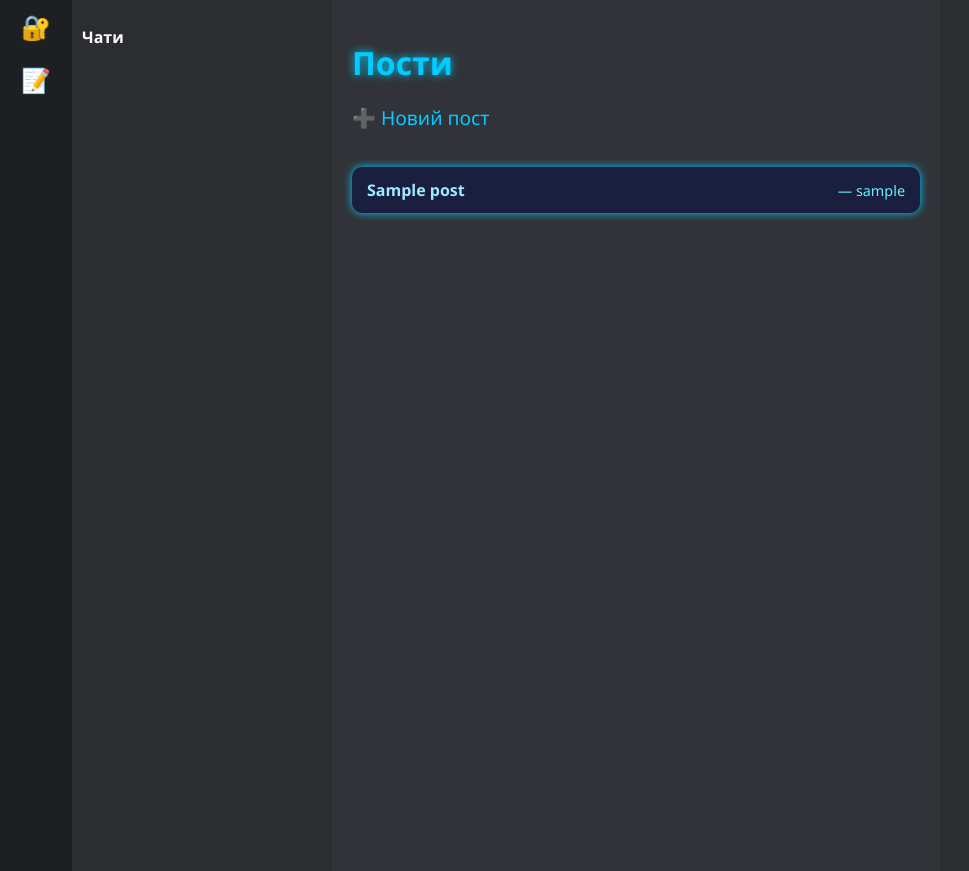
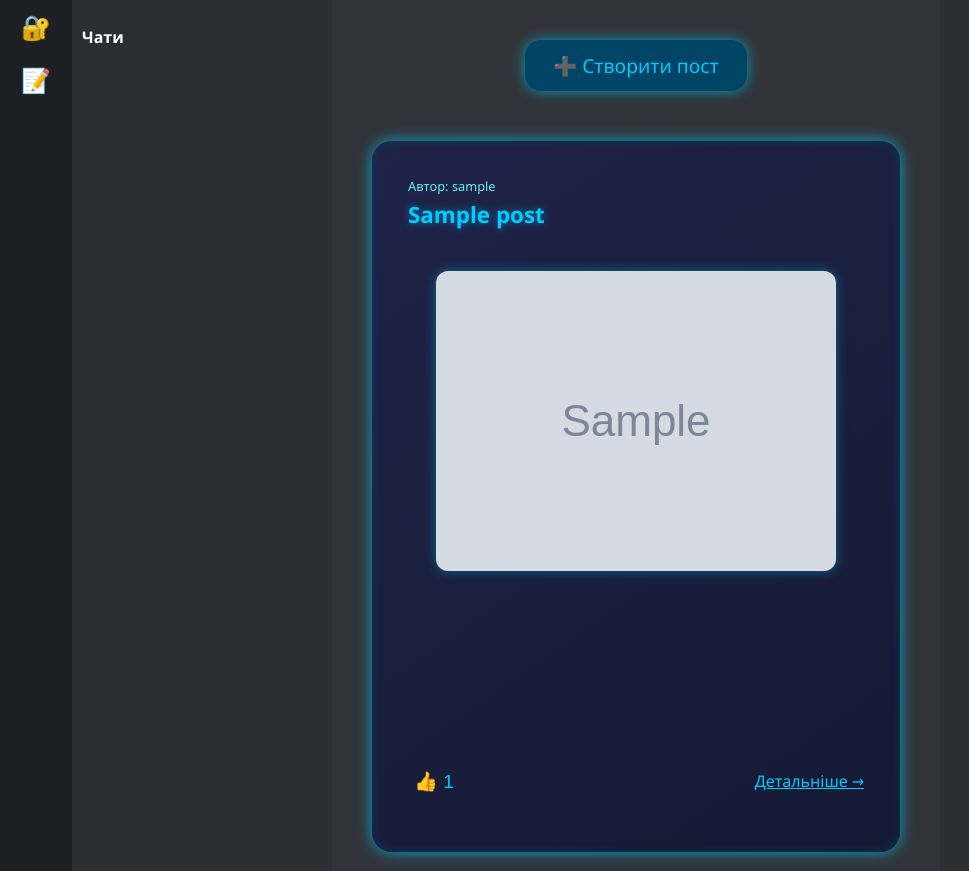
Before and after one commit to Muraridji/SocialMedia, a Django app: page /posts/post_list/ in a window 1280 px wide. Shown: the whole page, without its empty margins (0-969 px from the left). Run offline with Django 5.2, Linux system fonts and the light colour scheme; tables that the repository leaves empty hold one stand-in row (values such as "Sample post"); grey boxes marked "Sample" are stand-in pictures.

Commit message:
Refactor of posts and chats html(WebSockets skripts deleted)

```diff
--- a/chat/templatetags/custom_filters.py
+++ b/chat/templatetags/custom_filters.py
@@ -5,3 +5,7 @@ register = template.Library()
 @register.filter(name='custom_filter')
 def custom_filter(value):
     return f"custom: {value}"
+
+@register.filter(name='add_class')
+def add_class(value, css_class):
+    return value.as_widget(attrs={"class": css_class})
--- a/chat/templatetags/custom_tags.py
+++ b/chat/templatetags/custom_tags.py
@@ -3,6 +3,8 @@ from django import template
 register = template.Library()
 
 
-@register.filter(name="endswith")
+@register.filter
 def endswith(value, arg):
-    return value.lower().endswith(arg.lower())
+    if not value:
+        return False
+    return str(value).lower().endswith(arg.lower())
--- a/chat/views.py
+++ b/chat/views.py
@@ -94,7 +94,7 @@ class PrivateChatCreateView(LoginRequiredMixin, View):
         chat = Chat.objects.create(group_chat=False)
         chat.participants.set([request.user, second_user])
 
-        return redirect('chat:chat_detail', pk=chat.id)
+        return redirect('chat:chat_detail', pk=chat.pk)
 
 
 
--- a/posts/views.py
+++ b/posts/views.py
@@ -17,6 +17,7 @@ class PostListView(ListView):
     model = Post
     context_object_name = "posts"
     template_name = "posts/post_list.html"
+    ordering = ['-created_at']
 
 
 class PostDetailView(DetailView):
--- a/templates/accounts/friends_list.html
+++ b/templates/accounts/friends_list.html
@@ -107,6 +107,7 @@
         <img src="{{ friend.profile.avatar.url }}" alt="Аватар {{ friend.username }}" class="avatar">
       {% endif %}
       <span class="username">{{ friend.username }}</span>
+      <a href="{% url 'chat:create_private_chat' user.id %}" class="chat" title="Написати повідомлення">💬</a>
     </li>
   {% empty %}
     <li class="empty-message">Друзів не знайдено</li>
--- a/templates/posts/post_list.html
+++ b/templates/posts/post_list.html
@@ -1,98 +1,195 @@
 {% extends 'base/base.html' %}
 {% block content %}
 <style>
-  body {
-    background-color: #121224; /* темно-синий фон */
-    color: #a0eaff; /* светло-голубой/неоновый текст */
+  html, body {
+    height: 100%;
+    margin: 0;
+    background-color: #121224;
+    color: #a0eaff;
     font-family: 'Segoe UI', Tahoma, Geneva, Verdana, sans-serif;
+    overflow-y: scroll;
+    scroll-snap-type: y mandatory;
   }
 
-  h1 {
+  .create-post-btn {
+    display: block;
+    margin: 20px auto;
+    text-align: center;
+    background-color: #004466;
     color: #00ccff;
-    text-shadow: 0 0 8px #00ccff;
-    margin-bottom: 20px;
+    padding: 12px 28px;
+    border-radius: 16px;
+    text-decoration: none;
+    font-size: 1.2rem;
+    box-shadow: 0 0 14px #00ccffaa;
+    width: fit-content;
+    transition: background-color 0.3s, color 0.3s, box-shadow 0.3s;
   }
 
-  a {
-    color: #00ccff;
-    text-decoration: none;
-    transition: color 0.3s ease, text-shadow 0.3s ease;
+  .create-post-btn:hover {
+    background-color: #00ccff;
+    color: #121224;
+    box-shadow: 0 0 18px #00ccffdd;
   }
 
-  a:hover {
-    color: #66f0ff;
-    text-shadow: 0 0 12px #66f0ff;
+  .post-container {
+    height: 80vh;
+    display: flex;
+    justify-content: center;
+    align-items: flex-start;
+    padding: 30px 20px 40px;
+    box-sizing: border-box;
   }
 
-  a.new-post {
-    font-size: 1.2em;
-    margin-bottom: 20px;
-    display: inline-block;
+  .post-card {
+    background: linear-gradient(145deg, #1e2348, #151a33);
+    border-radius: 20px;
+    padding: 36px 36px 48px;
+    box-shadow:
+      0 0 15px #00ccffbb,
+      inset 0 0 8px #004466aa;
+    max-width: 650px;
+    width: 100%;
+    color: #a0eaff;
+    text-align: center;
+    display: flex;
+    flex-direction: column;
+    gap: 18px;
+    min-height: 100%;
   }
 
-  ul {
-    list-style: none;
-    padding-left: 0;
+  .post-title {
+    font-size: 2rem;
+    font-weight: 700;
+    margin-bottom: 8px;
+    color: #00ccff;
+    text-shadow: 0 0 14px #00ccffbb;
   }
 
-  li {
-    background-color: #1a1f40;
-    margin-bottom: 12px;
-    padding: 12px 15px;
-    border-radius: 10px;
-    box-shadow: 0 0 8px #00ccff;
-    display: flex;
-    align-items: center;
-    justify-content: space-between;
+  .post-content {
+    font-size: 1.15rem;
+    line-height: 1.5;
+    color: #b4e6ff;
+    flex-grow: 1;
+    overflow-y: auto;
+    text-align: left;
+    padding-right: 8px;
   }
 
-  li a.post-link {
-    font-weight: 600;
-    flex-grow: 1;
-    color: #a0eaff;
+  .creator {
+    font-size: 1rem;
+    color: #66f0ff;
   }
 
-  li span.creator {
-    margin-left: 15px;
-    font-size: 0.9em;
-    color: #66f0ff;
-    user-select: none;
+  .media {
+    margin-top: 12px;
+    max-width: 100%;
+    max-height: 350px;
+    border-radius: 12px;
+    object-fit: contain;
+    box-shadow: 0 0 12px #00ccffaa;
   }
 
-  li .actions a {
-    margin-left: 10px;
-    font-size: 1.1em;
-    padding: 4px 8px;
-    border-radius: 6px;
-    background-color: #004466;
-    box-shadow: 0 0 6px #00ccff;
-    color: #00ccff;
+  video, audio {
+    width: 100%;
+    border-radius: 12px;
+    outline: none;
+    box-shadow: 0 0 12px #00ccffaa;
   }
 
-  li .actions a:hover {
+  .actions {
+    margin-top: 15px;
+    display: flex;
+    justify-content: center;
+    gap: 20px;
+  }
+
+  .actions a {
+    font-size: 1.3rem;
+    padding: 8px 18px;
+    border-radius: 12px;
+    background-color: #004466;
+    color: #00ccff;
+    box-shadow: 0 0 10px #00ccffbb;
+    text-decoration: none;
+    transition: background-color 0.25s, color 0.25s, box-shadow 0.25s;
+  }
+
+  .actions a:hover {
     background-color: #00ccff;
     color: #121224;
-    box-shadow: 0 0 12px #00ccff;
+    box-shadow: 0 0 18px #00ccffdd;
+  }
+
+  /* Скролл внутри текста, если он длинный */
+  .post-content::-webkit-scrollbar {
+    width: 6px;
+  }
+  .post-content::-webkit-scrollbar-thumb {
+    background: #00ccffaa;
+    border-radius: 10px;
+  }
+
+  .post-container {
+    margin-bottom: 80px;
+  }
+
+  .media {
+    margin-top: 20px;
+    max-width: 100%;
+    max-height: 350px;
+    object-fit: contain;
+    border-radius: 12px;
+    display: block;
+    box-shadow: 0 0 15px #00ccffbb;
   }
 </style>
 
-<h1>Пости</h1>
-<a href="{% url 'posts:post_create' %}" class="new-post">➕ Новий пост</a>
+<a href="{% url 'posts:post_create' %}" class="create-post-btn">➕ Створити пост</a>
 
-<ul>
-  {% for post in posts %}
-    <li>
-      <a href="{% url 'posts:post_detail' post.pk %}" class="post-link">{{ post.title }}</a>
-      <span class="creator">— {{ post.creator }}</span>
-      {% if post.creator == request.user %}
-      <div class="actions">
-        <a href="{% url 'posts:post_update' post.pk %}" title="Редагувати">✏️</a>
-        <a href="{% url 'posts:post_delete' post.pk %}" title="Видалити">🗑️</a>
+{% for post in posts %}
+  <div class="post-container" style="margin-bottom: 100px;">
+    <div class="post-card" style="height: 350px;">
+      <div class="post-header" style="display: flex; flex-direction: column; align-items: flex-start; margin-bottom: 15px;">
+        <div class="post-author" style="font-size: 0.8rem; color: #66f0ff; margin-bottom: 4px;">
+            Автор: {{ post.creator.username }}
+        </div>
+        <div class="post-title" style="font-size: 1.4rem; font-weight: 700; color: #00ccff; text-shadow: 0 0 8px #00ccff88;">
+          {{ post.title }}
+        </div>
       </div>
-      {% endif %}
-    </li>
-  {% empty %}
-    <li>Постів немає.</li>
-  {% endfor %}
-</ul>
+
+      <div class="post-media" style="margin-bottom: 20px; display: flex; justify-content: center; align-items: center;">
+        {% if post.file %}
+          <img src="{{ post.file.url }}" alt="Медіа посту" style="
+            max-width: 100%;
+            max-height: 300px;
+            border-radius: 12px;
+            object-fit: contain;
+            box-shadow: 0 0 12px #00ccff66;
+          ">
+        {% endif %}
+      </div>
+
+      <div class="post-content" style="font-size: 1.1rem; color: #a0eaff; margin-bottom: 20px; white-space: pre-wrap;">
+        {{ post.content|linebreaks }}
+      </div>
+
+      <div class="post-actions" style="display: flex; justify-content: space-between; align-items: center; margin-bottom: 10px;">
+        <form action="{% url 'posts:post_like' post.pk %}" method="post" style="display: inline;">
+          {% csrf_token %}
+          <button type="submit" style="background: none; border: none; color: #00ccff; font-size: 1.2rem; cursor: pointer;">
+            👍 {{ post.likes.count }}
+          </button>
+        </form>
+
+        <a href="{% url 'posts:post_detail' post.pk %}" style="font-size: 1rem; color: #00ccff; text-decoration: underline;">
+          Детальніше →
+        </a>
+      </div>
+    </div>
+  </div>
+{% empty %}
+  <p style="text-align: center;">Постів поки немає.</p>
+{% endfor %}
 {% endblock %}
```
Also changed, not shown: templates/chat/chat_detail.html (+141 -144 lines).
